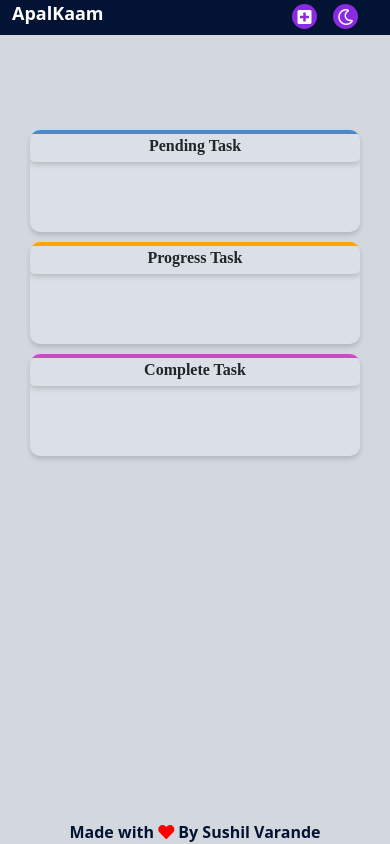
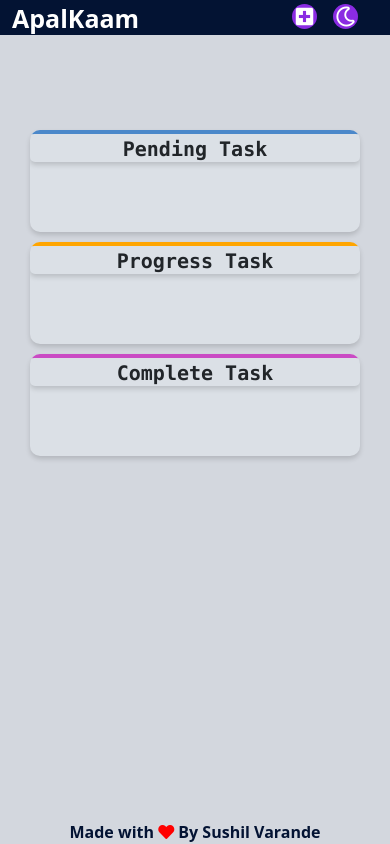
Before and after one commit to sushil15/ApalKaam, a React (Create React App) app: page / in a window 390 px wide. Built offline with nearby package versions, Linux system fonts and the light colour scheme.

Commit message:
Add files via upload

```diff
--- a/src/App.css
+++ b/src/App.css
@@ -81,7 +81,7 @@ height:80px;
 .input_textarea{
     font-size: 16px;
     font-weight: 500;
-    font-family: cursive;
+    font-family:Consolas, monaco, monospace;
     padding:10px;
     width:100%;
     height: 80px;
@@ -115,9 +115,10 @@ height:80px;
     margin:5px 5px;
     border-radius:5px;
     border-left:2px solid#FC427B;
-    font-family:cursive;
+    font-family:Consolas, monaco, monospace;
     word-break: break-all;
     animation:bounce 2s linear ease-in;
+    font-size: 16px;
 }
 
 .taskDeleteBtn{
@@ -146,7 +147,7 @@ height:80px;
     box-shadow: 0 3px 5px 0 rgba(0,0,0,.15);
     display: flex;
     justify-content: center;
-    font-family: cursive;
+    font-family:Consolas, monaco, monospace;
 }
 .pendingTask_heading{
     border-top: 4px solid var(--taskColumnheader1-bg);
@@ -217,11 +218,7 @@ cursor: pointer;
   .header{
       height:35px;
   }
-  .header p{
-      font-size: 18px;
-  }
   .toggle_mode ,.createTaskModalBtn{
-      font-size: 16px;
       width:25px;
       height:25px;
   }
@@ -248,12 +245,6 @@ cursor: pointer;
     height:32px;
     border-radius:5px;
    }
-   .taskColumnHeader p{
-    font-size: 16px;
-   }
-   .task{
-   font-size: 14px;
-   }
    .taskDeleteBtn_div i,.taskStatus_div i{
     font-size: 12px;
 }
@@ -263,11 +254,7 @@ cursor: pointer;
     .header{
         height:35px;
     }
-    .header p{
-        font-size: 18px;
-    }
     .toggle_mode ,.createTaskModalBtn{
-        font-size: 16px;
         width:25px;
         height:25px;
     }
@@ -294,12 +281,6 @@ cursor: pointer;
       height:32px;
       border-radius:5px;
      }
-     .taskColumnHeader p{
-      font-size: 16px;
-     }
-     .task{
-     font-size: 14px;
-     }
      .taskDeleteBtn_div i,.taskStatus_div i{
       font-size: 12px;
   }
@@ -309,11 +290,7 @@ cursor: pointer;
     .header{
         height:35px;
     }
-    .header p{
-        font-size: 18px;
-    }
     .toggle_mode ,.createTaskModalBtn{
-        font-size: 16px;
         width:25px;
         height:25px;
     }
@@ -339,12 +316,6 @@ cursor: pointer;
     .taskColumnHeader{
       height:32px;
       border-radius:5px;
-     }
-     .taskColumnHeader p{
-      font-size: 16px;
-     }
-     .task{
-     font-size: 14px;
      }
      .taskDeleteBtn_div i,.taskStatus_div i{
       font-size: 12px;
```
